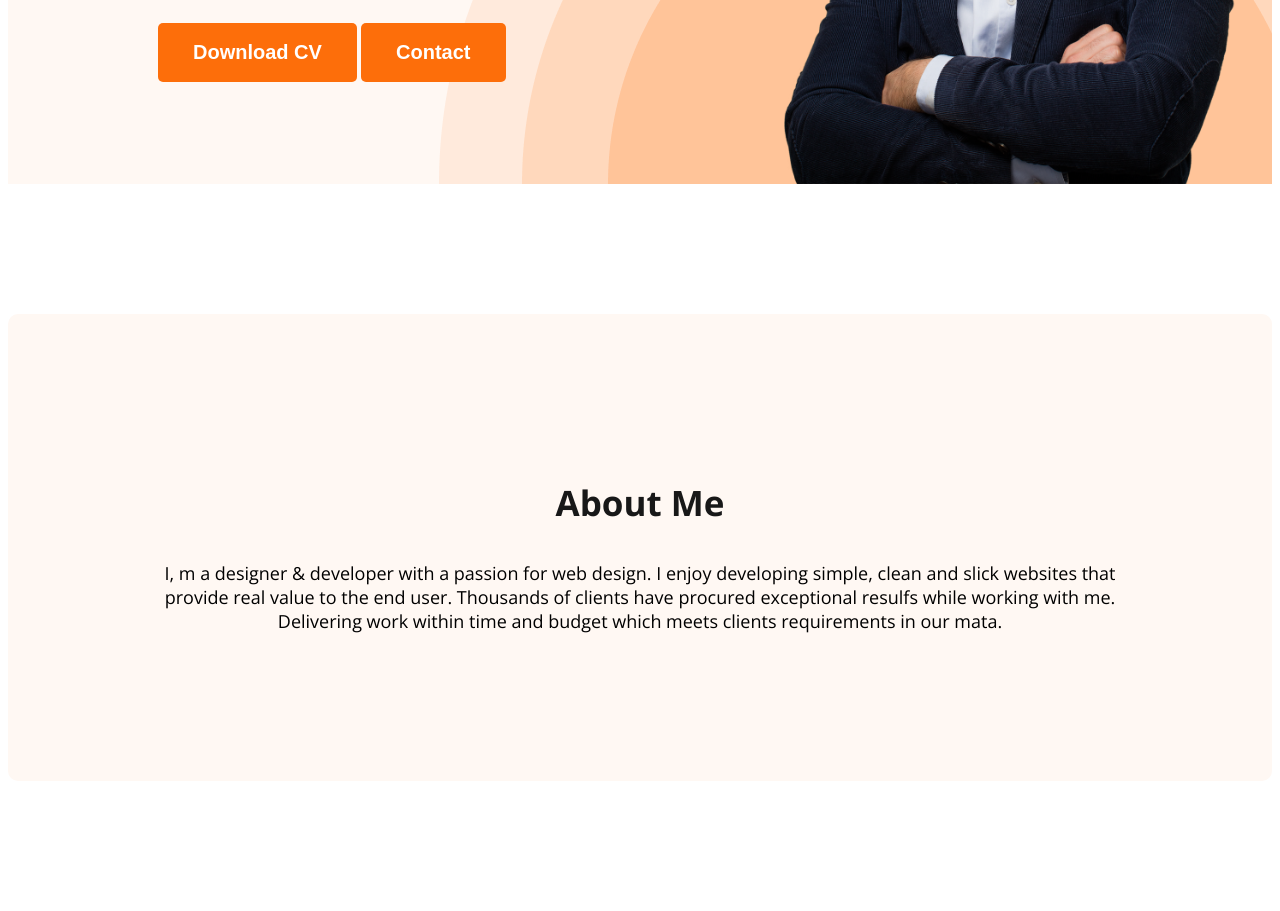
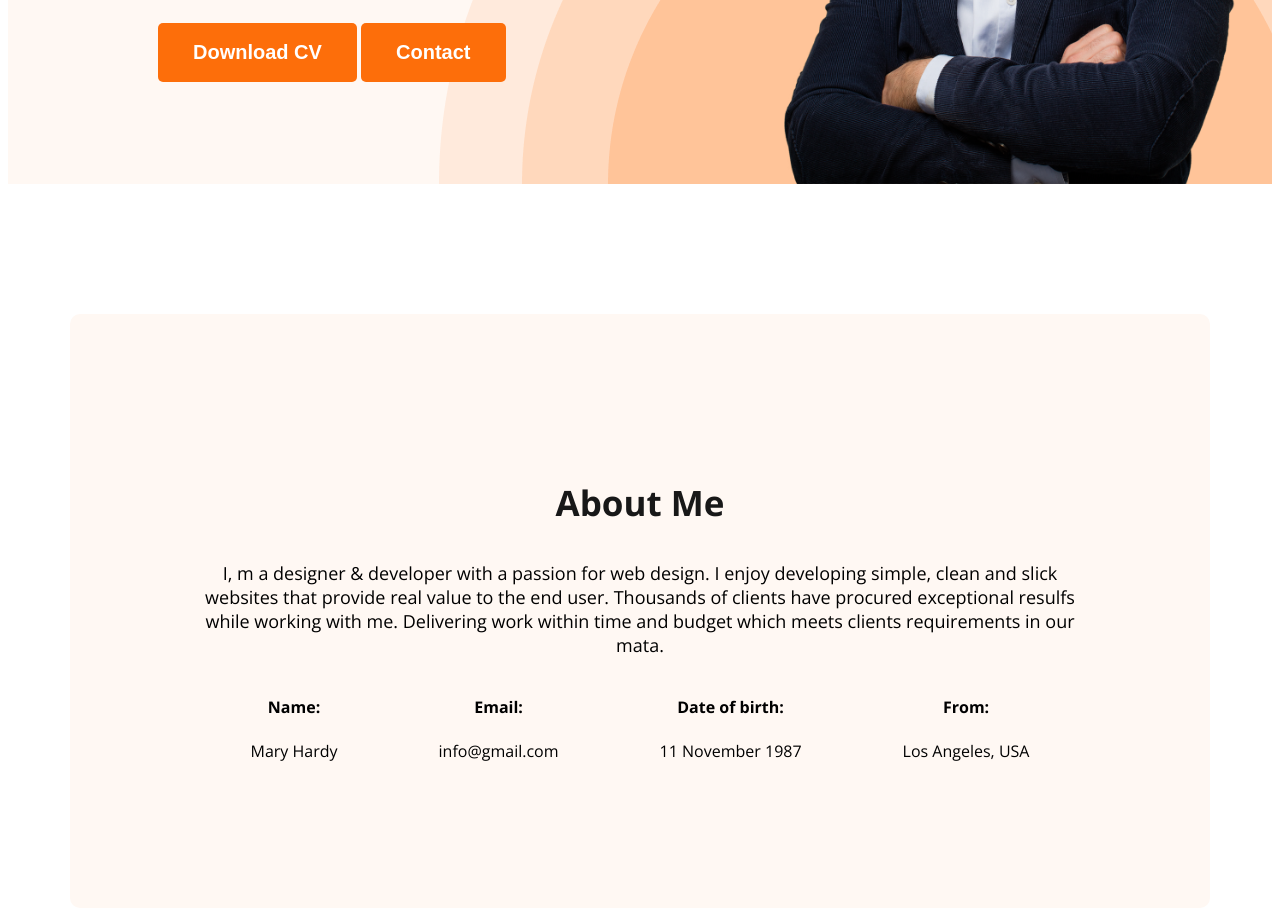
Before and after one commit to SakibRahman2023/Web-developer-portfolio, a plain HTML site: page index.html in a window 1280 px wide. Shown: the part 605-1516 px from the top of the page. Drawn offline with nearby package versions, Linux system fonts and the light colour scheme.

Commit message:
about information

```diff
--- a/index.html
+++ b/index.html
@@ -1,14 +1,16 @@
 <!DOCTYPE html>
 <html lang="en">
+
 <head>
     <meta charset="UTF-8">
     <meta name="viewport" content="width=device-width, initial-scale=1.0">
     <title>Developer portfoilo</title>
-<link rel="preconnect" href="https://fonts.googleapis.com">
-<link rel="preconnect" href="https://fonts.gstatic.com" crossorigin>
-<link href="https://fonts.googleapis.com/css2?family=Open+Sans:wght@400;700;800&display=swap" rel="stylesheet">
+    <link rel="preconnect" href="https://fonts.googleapis.com">
+    <link rel="preconnect" href="https://fonts.gstatic.com" crossorigin>
+    <link href="https://fonts.googleapis.com/css2?family=Open+Sans:wght@400;700;800&display=swap" rel="stylesheet">
     <link rel="stylesheet" href="styles/portpolio.css">
 </head>
+
 <body>
     <header class="header">
         <nav>
@@ -23,7 +25,8 @@
             <div class="banner-c">
                 <h3 class="banner-g">Hi, I am</h3>
                 <h2 class="banner-t">Mary Hardy</h2>
-                <p class="banner-p">Shot what able cold new see hold.Friendly as an betrayed formerly he. Morning because as to society behaved moments.</p>
+                <p class="banner-p">Shot what able cold new see hold.Friendly as an betrayed formerly he. Morning
+                    because as to society behaved moments.</p>
                 <button class="btn-primary">Download CV</button>
                 <button class="btn-primary">Contact</button>
             </div>
@@ -31,17 +34,40 @@
         </div>
 
     </header>
-    <body>
+    <main>
         <section class="about">
             <h3 class="section-t">About Me</h3>
-            <p class="section-c">I, m a designer & developer with a passion for web design. I enjoy developing simple, clean and slick websites that
-            provide real value to the end user. Thousands of clients have procured exceptional resulfs while working with me.
-            Delivering work within time and budget which meets clients requirements in our mata.</p>
+            <p class="section-c">I, m a designer & developer with a passion for web design. I enjoy developing simple,
+                clean and slick websites that
+                provide real value to the end user. Thousands of clients have procured exceptional resulfs while working
+                with me.
+                Delivering work within time and budget which meets clients requirements in our mata.</p>
+            <div class="about-info-con">
+                <div class="about-info">
+                    <h4 class="info-title">Name:</h4>
+                    <p class="info-text">
+                        Mary Hardy</p>
+                </div>
+                <div class="about-info">
+                    <h4 class="info-title">Email:</h4>
+                    <p class="info-text">info@gmail.com</p>
+                </div>
+                <div class="about-info">
+                    <h4 class="info-title">Date of birth:</h4>
+                    <p class="info-text">11 November 1987</p>
+                </div>
+                <div class="about-info">
+                    <h4 class="info-title">From:</h4>
+                    <p class="info-text">Los Angeles, USA</p>
+                </div>
+
+            </div>
         </section>
 
-    </body>
+    </main>
     <footer>
 
     </footer>
 </body>
+
 </html>
--- a/styles/portpolio.css
+++ b/styles/portpolio.css
@@ -97,6 +97,11 @@ nav a {
 }
 
 /*main section styles*/
+main{
+    max-width: 1140px;
+    margin: 0px auto;
+}
+
 
 /*about section styles*/
 .about {
@@ -105,8 +110,16 @@ nav a {
     background: #FFF8F3;
     margin: 130px 0px;
 
+   }
+
+.about-info-con {
+    display: flex;
+    justify-content: space-around;
+
 }
-
+.about-info{
+    text-align: center;
+}
 .section-t {
     color: #181818;
     text-align: center;
```
